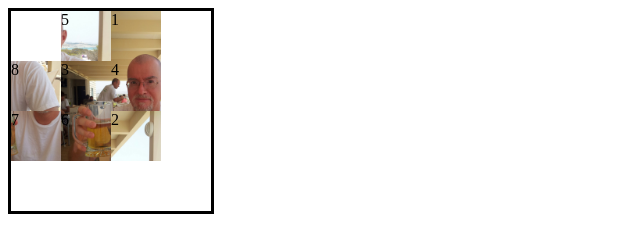
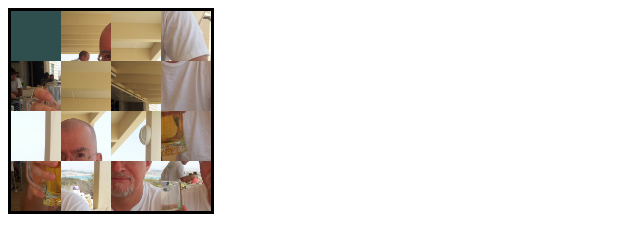
Before and after one commit to montanero/puzzle, a plain HTML site: page puzzle.html in a window 1280 px wide. Shown: the whole page, without its empty margins (0-640 px from the left). Drawn offline with nearby package versions, Linux system fonts and the light colour scheme.

Commit message:
indication if puzzle is solved

```diff
--- a/puzzle.css
+++ b/puzzle.css
@@ -43,10 +43,13 @@
     padding: 0;
     margin:0;
     position: absolute;
+    background-image: url(roland.jpg);
+    background-size: 200px auto;
 }
 
 .outer {
-    border:  3px solid black ;;
+    border:  3px solid black ;
+    background-color: darkslategray;
     padding: 0;
     margin:0;
     width: 200px;
--- a/puzzle.html
+++ b/puzzle.html
@@ -6,14 +6,22 @@
         </head>
     <body>
         <div class="outer">
-            <div class="tile" id="tile8">8</div>
-            <div class="tile" id="tile1">1</div>
-            <div class="tile" id="tile2">2</div>
-            <div class="tile" id="tile3">3</div>
-            <div class="tile" id="tile4">4</div>
-            <div class="tile" id="tile5">5</div>
-            <div class="tile" id="tile6">6</div>
-            <div class="tile" id="tile7">7</div>
+            <div class="tile" id="tile0"></div>
+            <div class="tile" id="tile1"></div>
+            <div class="tile" id="tile2"></div>
+            <div class="tile" id="tile3"></div>
+            <div class="tile" id="tile4"></div>
+            <div class="tile" id="tile5"></div>
+            <div class="tile" id="tile6"></div>
+            <div class="tile" id="tile7"></div>
+            <div class="tile" id="tile8"></div>
+            <div class="tile" id="tile9"></div>
+            <div class="tile" id="tile10"></div>
+            <div class="tile" id="tile11"></div>
+            <div class="tile" id="tile12"></div>
+            <div class="tile" id="tile13"></div>
+            <div class="tile" id="tile14"></div>
+            <div class="tile" id="tile15"></div>
         </div>
     </body>
 </html>
--- a/puzzle.js
+++ b/puzzle.js
@@ -1,7 +1,6 @@
-console.error("hallo");
-
 var puzzle = function () {
-    let  field = [[null,5,1],[8,3,4],[7,6,2]];
+    let field = [[null,5,2,15],[8,1,4,14],[7,6,3,13],[12,11,10,9]];
+//    let field = [[1,null,2,3],[4,5,6,7],[8,9,10,11],[12,13,14,15]];
 
     let url = "roland.jpg";
 
@@ -54,6 +53,11 @@ var puzzle = function () {
                 field[newpos.y][newpos.x] = tileIndex;
             }
         }
+        if (isSolved())
+        {
+            field[0][0] = 0;
+            $("#tile0").show();
+        }
     }
 
     function showTileOnPos (tile, x, y)
@@ -62,15 +66,36 @@ var puzzle = function () {
         tile.css("top", ""+(y*50)+"px") ;
     }
 
-    function getImageSegment (tileIdx)
+    function paintTiles ()
     {
-        return { x: tileIdx%3, y: Math.floor(tileIdx/3) }
+        for (let tileIdx=0; tileIdx<16; tileIdx++)
+        {
+            let tile = $("#tile"+tileIdx);
+            let x = tileIdx%field.length;
+            let y = Math.floor(tileIdx/field.length);
+            tile.css ("background-position", "-"+(50*x)+"px -"+(50*y)+"px");
+        }
+    }
+
+    function isSolved ()
+    {
+        for (let y=0;y<field.length; y++)
+        {
+            for (let x=0;x<field[y].length; x++)
+            {
+                if (field[y][x] != null && field[y][x] != y*field.length+x)
+                 return false;
+            }
+        }
+        return true;
     }
 
     return {
 
         init: function ()
         {
+            paintTiles ();
+            $("#tile0").hide();
             for (let y=0;y<field.length; y++)
             {
                 for (let x=0;x<field[y].length; x++)
@@ -80,11 +105,6 @@ var puzzle = function () {
                     {
                         let tile = $("#tile"+tileIdx);
                         showTileOnPos (tile, x, y);
-                        tile.css ("background-image", "url('"+url+"')");
-                        tile.css ("background-size", "150px auto");
-                        let seg = getImageSegment (tileIdx);
-                        tile.css ("background-position", "-"+(50*seg.x)+"px -"+(50*seg.y)+"px");
-
                         tile.click (function () { onTileClick (tile, tileIdx);});
                     }
                 }
```
